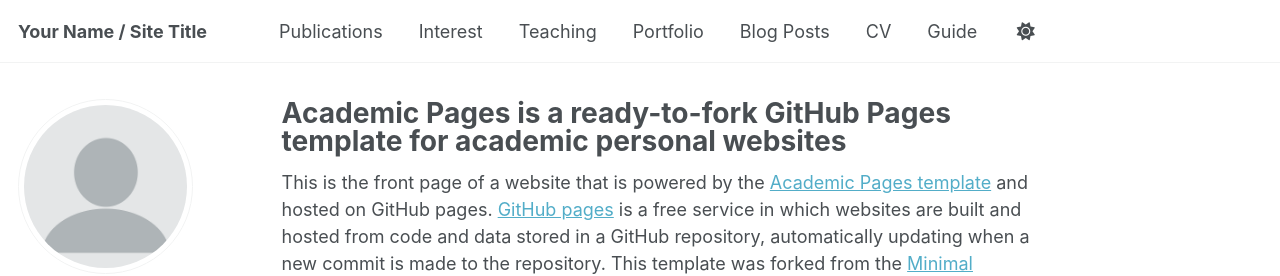
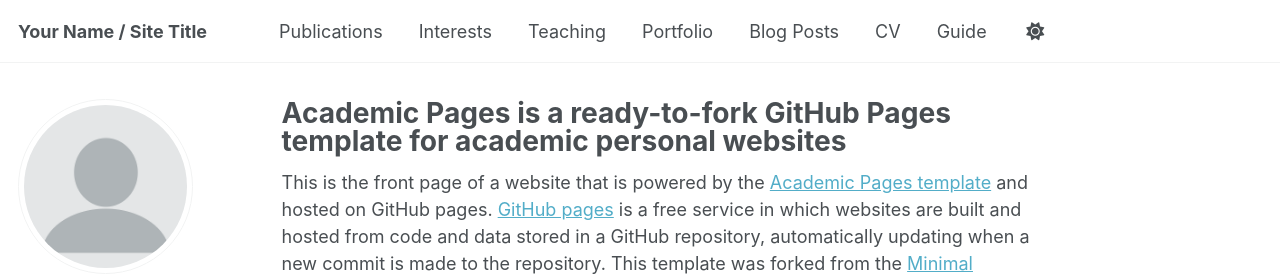
Before and after one commit to t-aozy/t-aozy.github.io, a Jekyll site: the page built from _pages/about.md, in a window 1280 px wide. Shown: the top 276 px of the page. Built offline with Jekyll 4.4.1, drawn with Linux system fonts in a browser that asks for light colours; some web fonts are replaced; a script that is not in the unit is left out.

Commit message:
Update navigation.yml

```diff
--- a/_data/navigation.yml
+++ b/_data/navigation.yml
@@ -11,7 +11,7 @@ main:
   - title: "Publications"
     url: /publications/
 
-  - title: "Interest"
+  - title: "Interests"
     url: /teaching/
 
   - title: "Teaching"
```
